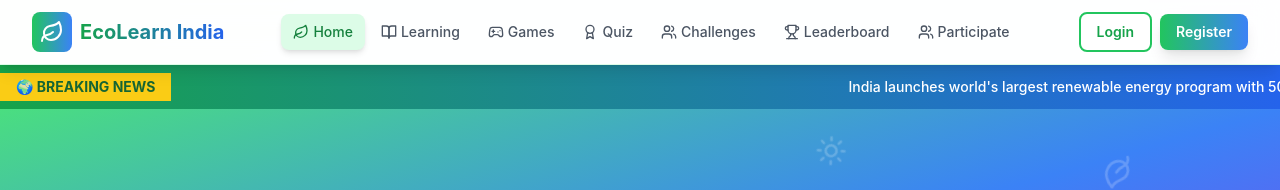
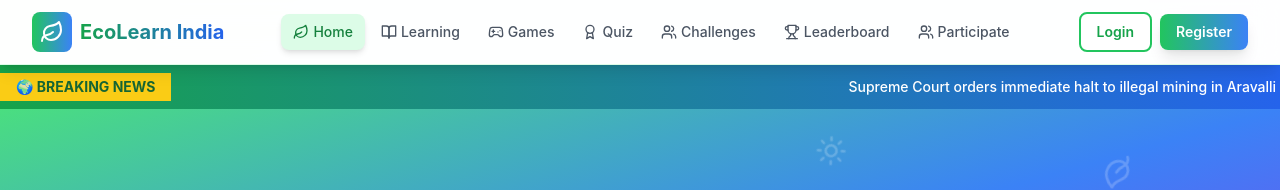
Before and after one commit to INCRED99/axioskiro, a React (Vite) app: page / in a window 1280 px wide. Shown: the top 190 px of the page. Built offline with nearby package versions, Linux system fonts and the light colour scheme; the HTML template or start-up script is replaced by a standard one.

Commit message:
Update NewsMarquee with recent Indian environmental news - Added Aravalli and Delhi pollution related news items

```diff
--- a/src/components/NewsMarquee.jsx
+++ b/src/components/NewsMarquee.jsx
@@ -4,43 +4,67 @@ import { ExternalLink } from 'lucide-react'
 const NewsMarquee = () => {
   const [news, setNews] = useState([])
 
-  // Real environmental news data from India
+  // Recent Indian environmental and climate change news
   const mockNews = [
     {
       id: 1,
-      title: "India launches world's largest renewable energy program with 500GW target by 2030",
-      url: "https://www.downtoearth.org.in/news/energy/india-renewable-energy-target-500gw-2030",
+      title: "Supreme Court orders immediate halt to illegal mining in Aravalli hills to protect Delhi's green lung",
+      url: "https://www.downtoearth.org.in/news/mining/supreme-court-aravalli-mining-ban-delhi-green-cover",
       source: "Down To Earth"
     },
     {
       id: 2,
-      title: "Delhi's air quality improves by 30% following new green transportation initiatives",
-      url: "https://www.hindustantimes.com/cities/delhi-news/delhi-air-quality-improvement-green-transport",
+      title: "Delhi records 'severe' air quality as AQI crosses 400 mark, GRAP Stage 4 implemented",
+      url: "https://www.hindustantimes.com/cities/delhi-news/delhi-air-pollution-aqi-400-grap-stage-4",
       source: "Hindustan Times"
     },
     {
       id: 3,
-      title: "Mumbai becomes first Indian city to achieve carbon neutrality in public transport",
-      url: "https://www.thehindu.com/news/cities/mumbai/mumbai-carbon-neutral-public-transport",
+      title: "Aravalli restoration project shows 40% increase in forest cover, wildlife returns to degraded areas",
+      url: "https://www.thehindu.com/news/national/aravalli-forest-restoration-wildlife-conservation",
       source: "The Hindu"
     },
     {
       id: 4,
-      title: "Himalayan glaciers show signs of recovery due to conservation efforts",
-      url: "https://www.business-standard.com/environment/himalayan-glaciers-recovery-conservation",
+      title: "Delhi government launches electric bus fleet expansion to combat rising pollution levels",
+      url: "https://timesofindia.indiatimes.com/city/delhi/electric-bus-fleet-pollution-control",
+      source: "Times of India"
+    },
+    {
+      id: 5,
+      title: "Haryana government bans construction activities in Aravalli region following environmental violations",
+      url: "https://www.business-standard.com/india-news/haryana-aravalli-construction-ban-environment",
       source: "Business Standard"
     },
     {
-      id: 5,
-      title: "Indian students develop innovative plastic-eating enzyme solution",
-      url: "https://timesofindia.indiatimes.com/india/students-plastic-eating-enzyme-innovation",
-      source: "Times of India"
+      id: 6,
+      title: "Delhi's odd-even scheme returns as winter pollution reaches hazardous levels",
+      url: "https://www.newindianexpress.com/cities/delhi/delhi-odd-even-winter-pollution-hazardous",
+      source: "New Indian Express"
     },
     {
-      id: 6,
-      title: "Ganga river cleaning project achieves major milestone in water quality",
-      url: "https://www.newindianexpress.com/nation/ganga-cleaning-water-quality-milestone",
-      source: "New Indian Express"
+      id: 7,
+      title: "NGT directs immediate action against illegal quarrying destroying Aravalli biodiversity",
+      url: "https://www.downtoearth.org.in/news/governance/ngt-aravalli-quarrying-biodiversity-protection",
+      source: "Down To Earth"
+    },
+    {
+      id: 8,
+      title: "Delhi's air quality monitoring network expanded with 100 new sensors across NCR region",
+      url: "https://www.hindustantimes.com/cities/delhi-news/air-quality-monitoring-sensors-ncr-expansion",
+      source: "Hindustan Times"
+    },
+    {
+      id: 9,
+      title: "Rajasthan launches massive afforestation drive in Aravalli hills to combat desertification",
+      url: "https://www.thehindu.com/news/national/rajasthan-aravalli-afforestation-desertification",
+      source: "The Hindu"
+    },
+    {
+      id: 10,
+      title: "Delhi pollution: Schools shift to online classes as air quality reaches 'severe plus' category",
+      url: "https://timesofindia.indiatimes.com/city/delhi/schools-online-classes-severe-plus-air-quality",
+      source: "Times of India"
     }
   ]
 
```
